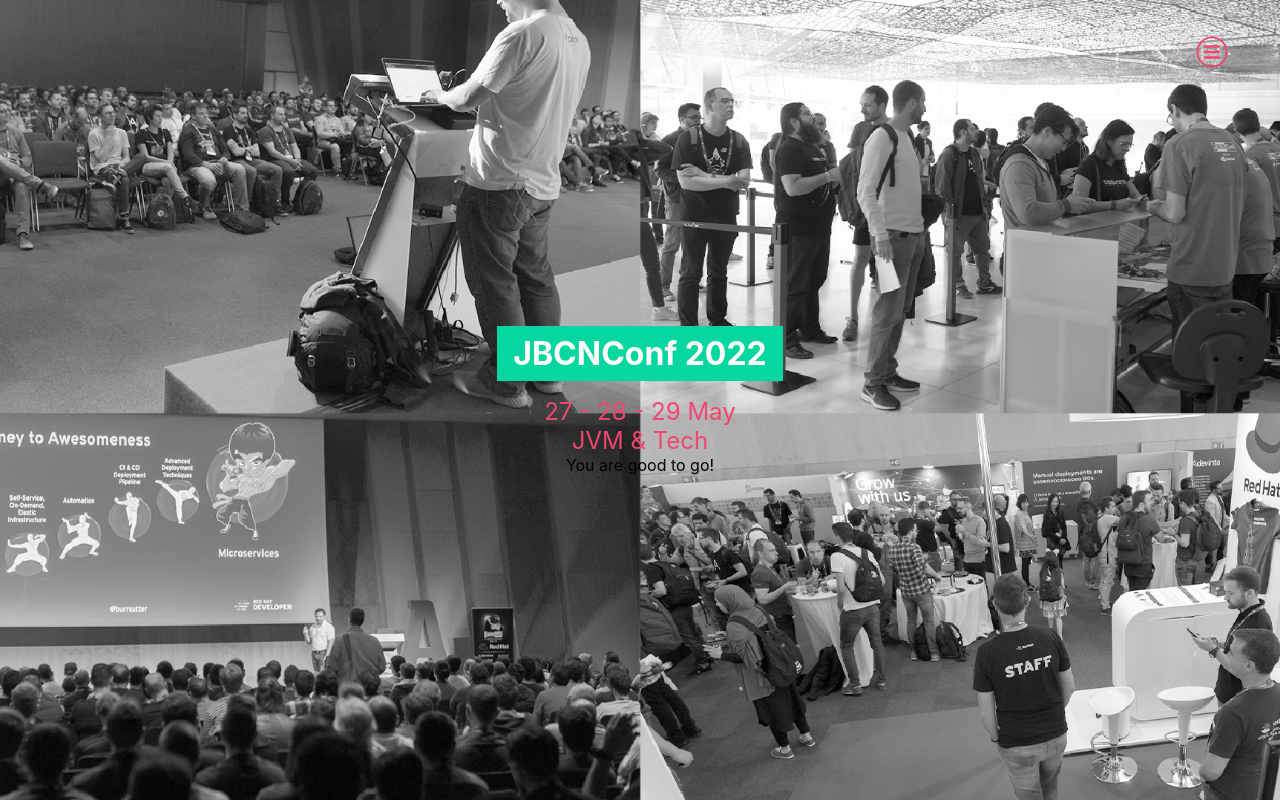
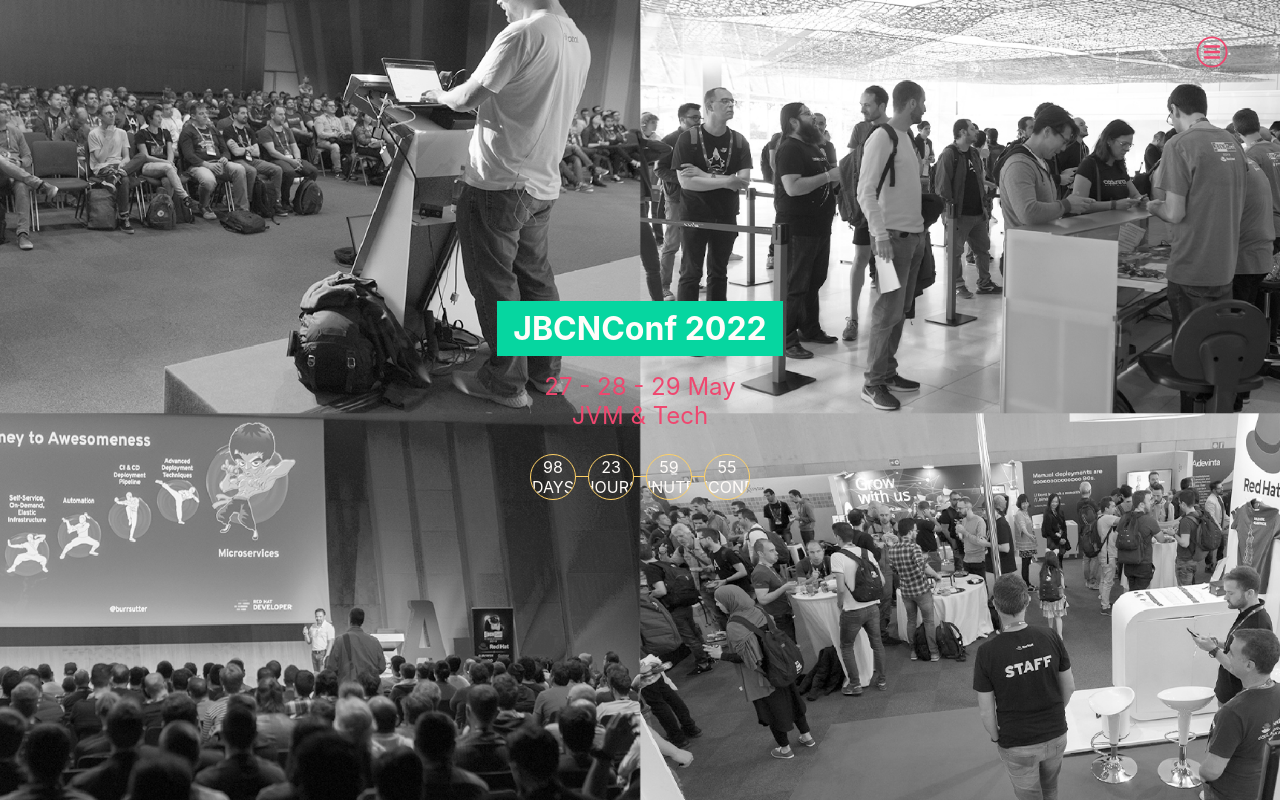
Before and after one commit to dev-bcn/dev-bcn.github.io, a React (Create React App) app: page / in a window 1280 px wide. Built offline with nearby package versions, Linux system fonts and the light colour scheme.

Commit message:
Add styles to countdown

```diff
--- a/src/views/Home/Home.tsx
+++ b/src/views/Home/Home.tsx
@@ -6,6 +6,7 @@
 import HamburgerIcon from '../../assets/images/HamburgerIcon.svg';
 import { COLOR_GREEN, COLOR_PINK, COLOR_WHITE } from '../../styles/colors';
 import Countdown from 'react-countdown';
+import TimeCountDown from './components/TimeCountdown';
 
 export const StyledMenuIcon = styled(motion.img)`
   position: absolute;
@@ -50,23 +51,8 @@
   function handleSetMenu() {
     setIsOpen(!isOpen);
   }
-  const Completionist = () => <span>You are good to go!</span>;
 
-  const renderer = ({ hours, minutes, seconds, completed }) => {
-    if (completed) {
-      // los estilos pero con todo Oeros
-      return <Completionist />;
-    } else {
-      // Render a countdown
-      return (
-        // aqiu le pongo los estilos
-        <span>
-          {hours}:{minutes}:{seconds}
-        </span>
-      );
-    }
-  };
-
+  const startDay = 8553600000;
   return (
     <>
       <Navigation isOpened={isOpen} setMenu={handleSetMenu} />
@@ -82,10 +68,10 @@
         </StyledTitleContainer>
         <StyledSubtitle>27 - 28 - 29 May</StyledSubtitle>
         <StyledSubtitle>JVM & Tech</StyledSubtitle>
-        <Countdown date={Date.now() + 5000} renderer={renderer} />
+        <Countdown date={Date.now() + startDay } renderer={TimeCountDown} />
         {/*
+          - Darle estilo al countdown
           - La V en movimiento
-          - CountDown
           - Las letras laterales
       */}
       </StyleHomeContainer>
--- /dev/null
+++ b/src/views/Home/components/TimeCountdown.tsx
@@ -0,0 +1,81 @@
+import { FC } from "react";
+import styled from "styled-components";
+import { COLOR_WHITE, COLOR_YELLOW } from "../../../styles/colors";
+
+const TimeCountDownContainer = styled.div`
+  display: flex;
+  align-items: center;
+  padding-top: 1.5rem;
+`;
+
+const StyledTimerContainer = styled.div`
+  border-radius: 3rem;
+  border: 1.5px solid ${COLOR_YELLOW};
+  height: 2.875rem;
+  width: 2.875rem;
+  display: flex;
+  align-items: center;
+  justify-content: center;
+  flex-direction: column;
+`;
+
+const StyleLine = styled.div`
+  width: .75rem;
+  background: ${COLOR_YELLOW};
+  height: 1.5px;
+`;
+
+const StyledTimerNumber = styled.p`
+  color: ${COLOR_WHITE};
+`;
+
+type TimeCountDownProps = {
+  days: number;
+  hours: number;
+  minutes: number;
+  seconds: number;
+  completed: boolean;
+};
+
+const TimeCountDown: FC<TimeCountDownProps> = ({
+  days,
+  hours,
+  minutes,
+  seconds,
+  completed,
+}) => {
+  const Completionist = () => <span>You are good to go!</span>;
+
+  if (completed) {
+    // los estilos pero con todo Oeros
+    return <Completionist />;
+  } else {
+    // Render a countdown
+    return (
+      // aqiu le pongo los estilos
+      <TimeCountDownContainer>
+        <StyledTimerContainer>
+          <StyledTimerNumber>{days}</StyledTimerNumber>
+          <StyledTimerNumber>DAYS</StyledTimerNumber>
+        </StyledTimerContainer>
+        <StyleLine />
+        <StyledTimerContainer>
+          <StyledTimerNumber>{hours}</StyledTimerNumber>
+          <StyledTimerNumber>HOURS</StyledTimerNumber>
+        </StyledTimerContainer>
+        <StyleLine />
+        <StyledTimerContainer>
+          <StyledTimerNumber>{minutes}</StyledTimerNumber>
+          <StyledTimerNumber>MINUTES</StyledTimerNumber>
+        </StyledTimerContainer>
+        <StyleLine />
+        <StyledTimerContainer>
+          <StyledTimerNumber>{seconds}</StyledTimerNumber>
+          <StyledTimerNumber>SECONDS</StyledTimerNumber>
+        </StyledTimerContainer>
+      </TimeCountDownContainer>
+    );
+  }
+};
+
+export default TimeCountDown;
```
Also changed, not shown: 1 other file (tests, documents, lock files or other folders).
